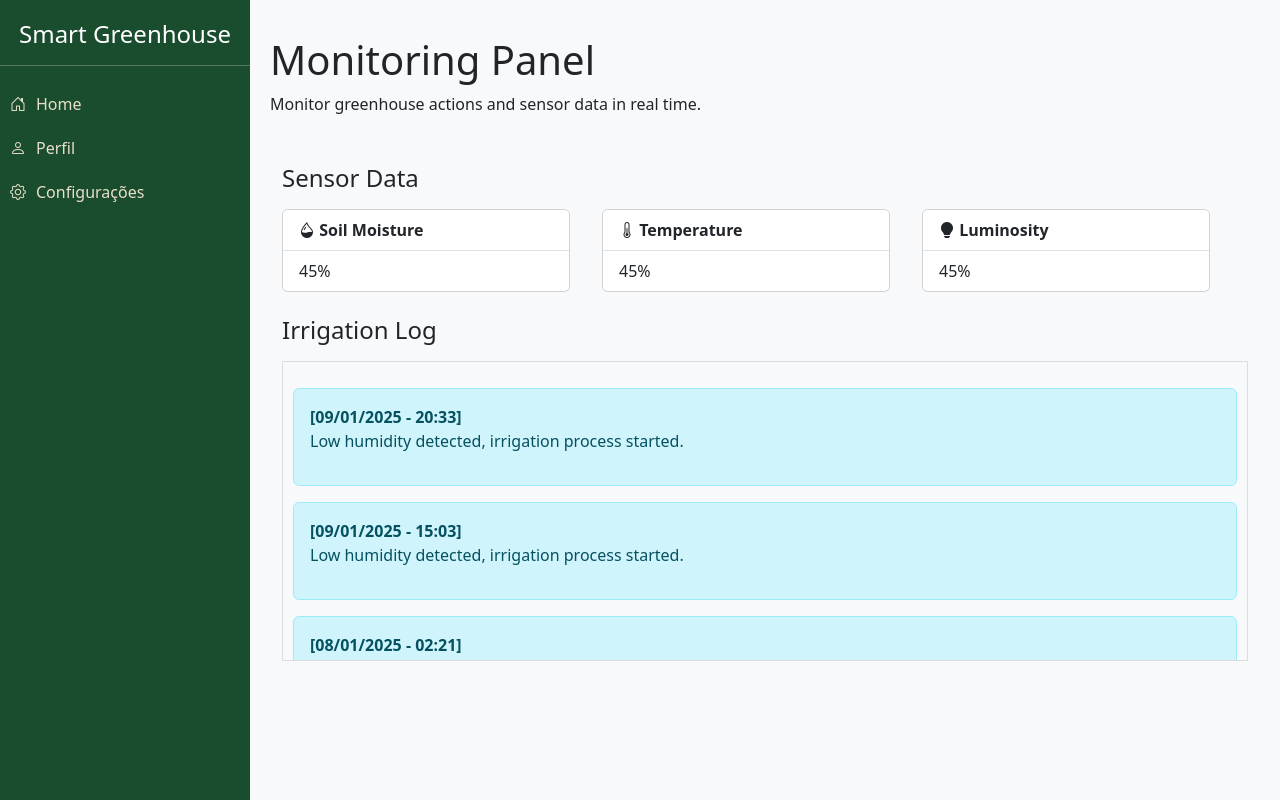
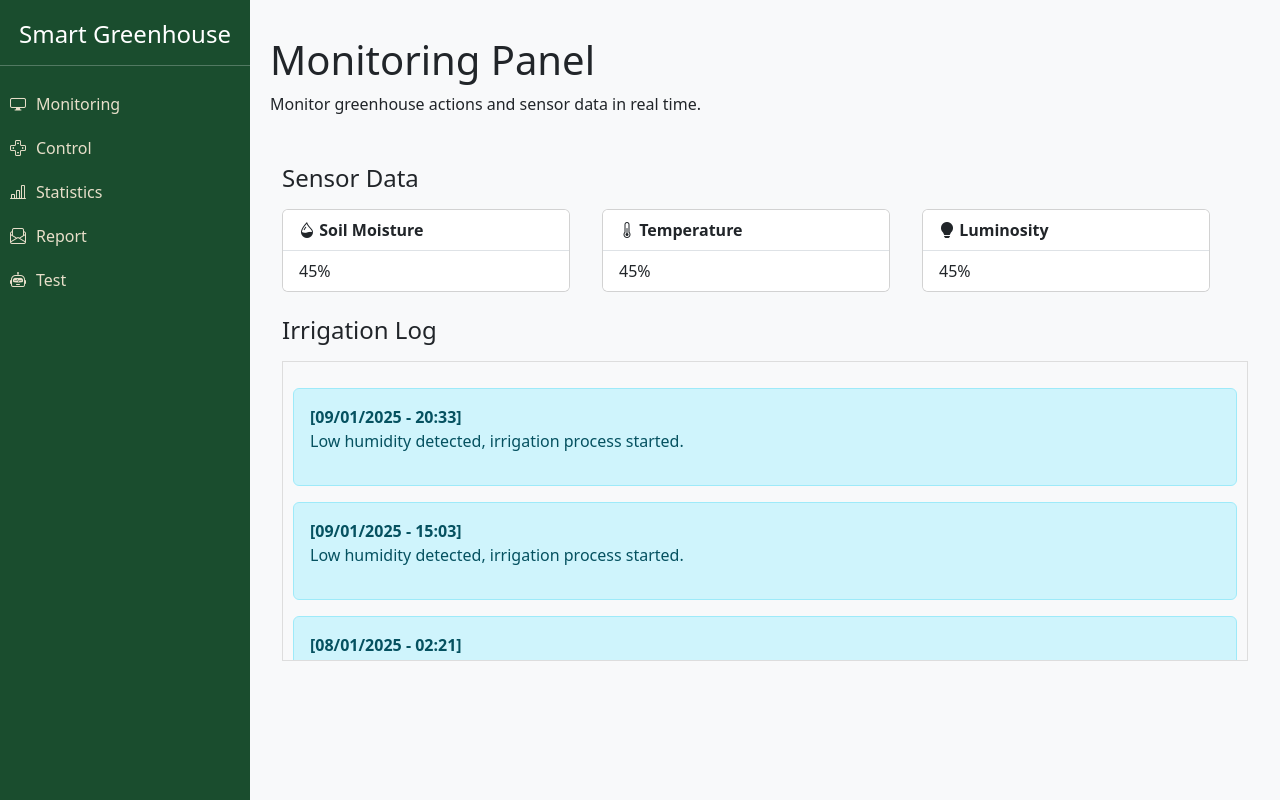
Before and after one commit to marcusnogueiraa/smart-greenhouse-dashboard, a Node server app: template views/pages/monitoring.ejs in a window 1280 px wide. Run offline with Node 20, Linux system fonts and the light colour scheme; the template is opened without the code that fills it, so the values that code supplies are empty; some libraries are stand-ins or nearby versions.

Commit message:
feat: side bar icons

```diff
--- a/src/server.ts
+++ b/src/server.ts
@@ -8,8 +8,13 @@
 app.set("views", path.join(__dirname, "../views"));
 app.use(express.static(path.join(__dirname, "../public")));
 
+
 app.get("/", (req, res) => {
-    res.render("pages/monitoring", { title: "Dashboard" });
+    res.render("", { title: "Dashboard" });
+});
+
+app.get("/monitoring", (req, res) => {
+    res.render("pages/monitoring", { title: "Dashboard - Monitoring" });
 });
 
 app.listen(PORT, () => {
--- a/views/pages/monitoring.ejs
+++ b/views/pages/monitoring.ejs
@@ -1,13 +1,4 @@
-<!DOCTYPE html>
-<html lang="pt">
-<head>
-    <meta charset="UTF-8">
-    <meta name="viewport" content="width=device-width, initial-scale=1">
-    <title>Sidebar Fixa</title>
-    <link rel="stylesheet" href="style.css">
-    <link rel="stylesheet" href="/bootstrap/css/bootstrap.min.css">
-    <link rel="stylesheet" href="https://cdn.jsdelivr.net/npm/bootstrap-icons/font/bootstrap-icons.css">
-</head>
+<%- include('../partials/head') %>
 <body class="bg-light">
     <%- include('../partials/sideBar') %>
     <div id="content">
--- /dev/null
+++ b/views/partials/head.ejs
@@ -0,0 +1,10 @@
+<!DOCTYPE html>
+<html lang="pt">
+<head>
+    <meta charset="UTF-8">
+    <meta name="viewport" content="width=device-width, initial-scale=1">
+    <title><%= title %></title>
+    <link rel="stylesheet" href="style.css">
+    <link rel="stylesheet" href="/bootstrap/css/bootstrap.min.css">
+    <link rel="stylesheet" href="https://cdn.jsdelivr.net/npm/bootstrap-icons/font/bootstrap-icons.css">
+</head>
--- a/views/partials/sideBar.ejs
+++ b/views/partials/sideBar.ejs
@@ -3,13 +3,19 @@
     <hr class="border-light">
     <ul class="nav flex-column">
         <li class="nav-item">
-            <a class="nav-link" href="#"><i class="bi bi-house-door"></i> Home</a>
+            <a class="nav-link" href="#"><i class="bi bi-display"></i> Monitoring</a>
         </li>
         <li class="nav-item">
-            <a class="nav-link" href="#"><i class="bi bi-person"></i> Perfil</a>
+            <a class="nav-link" href="#"><i class="bi bi-dpad"></i> Control</a>
         </li>
         <li class="nav-item">
-            <a class="nav-link" href="#"><i class="bi bi-gear"></i> Configurações</a>
+            <a class="nav-link" href="#"><i class="bi bi-bar-chart-line"></i> Statistics</a>
+        </li>
+        <li class="nav-item">
+            <a class="nav-link" href="#"><i class="bi bi-envelope-paper"></i> Report</a>
+        </li>
+        <li class="nav-item">
+            <a class="nav-link" href="#"><i class="bi bi-robot"></i> Test</a>
         </li>
     </ul>
 </div>
```
